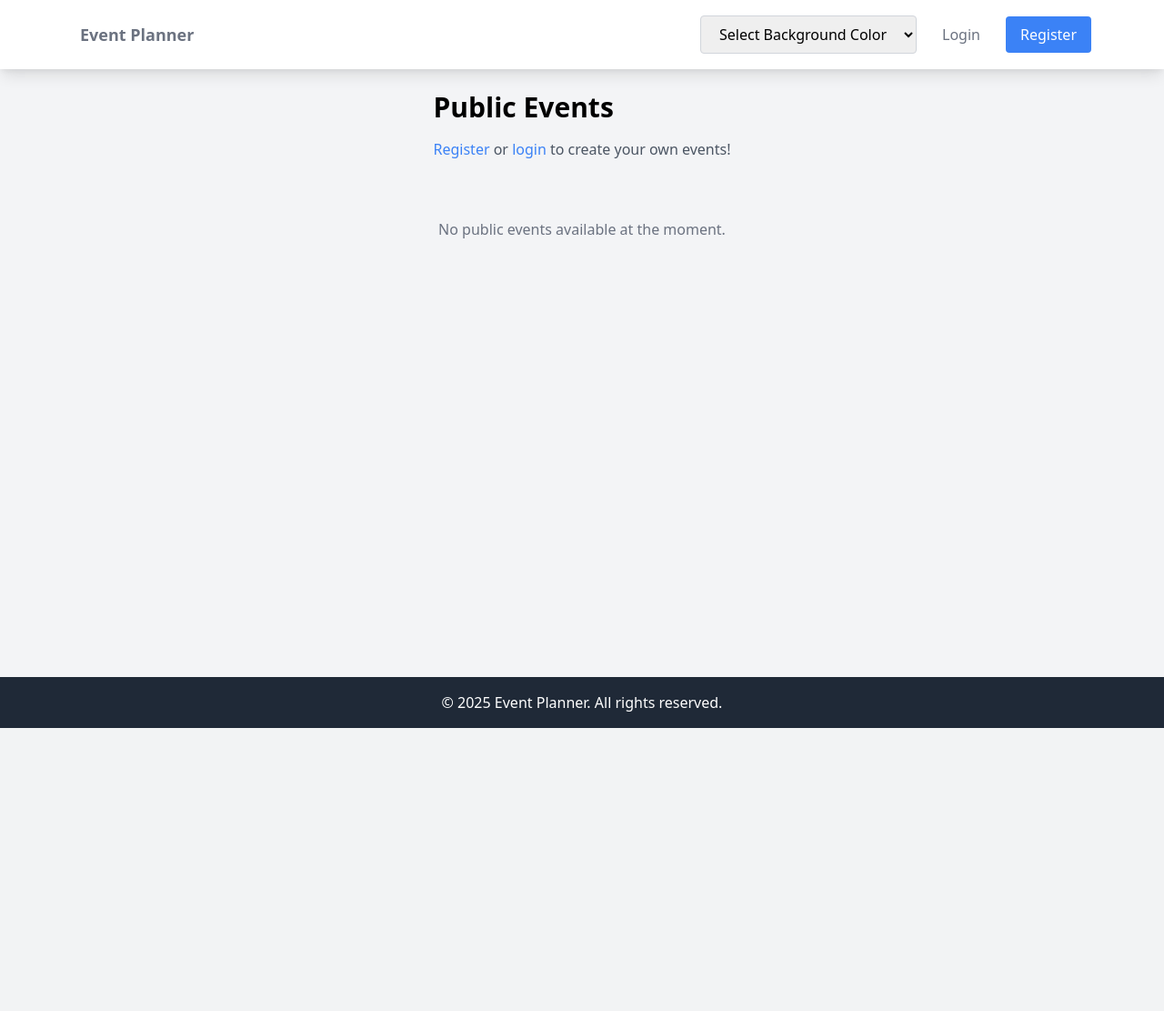
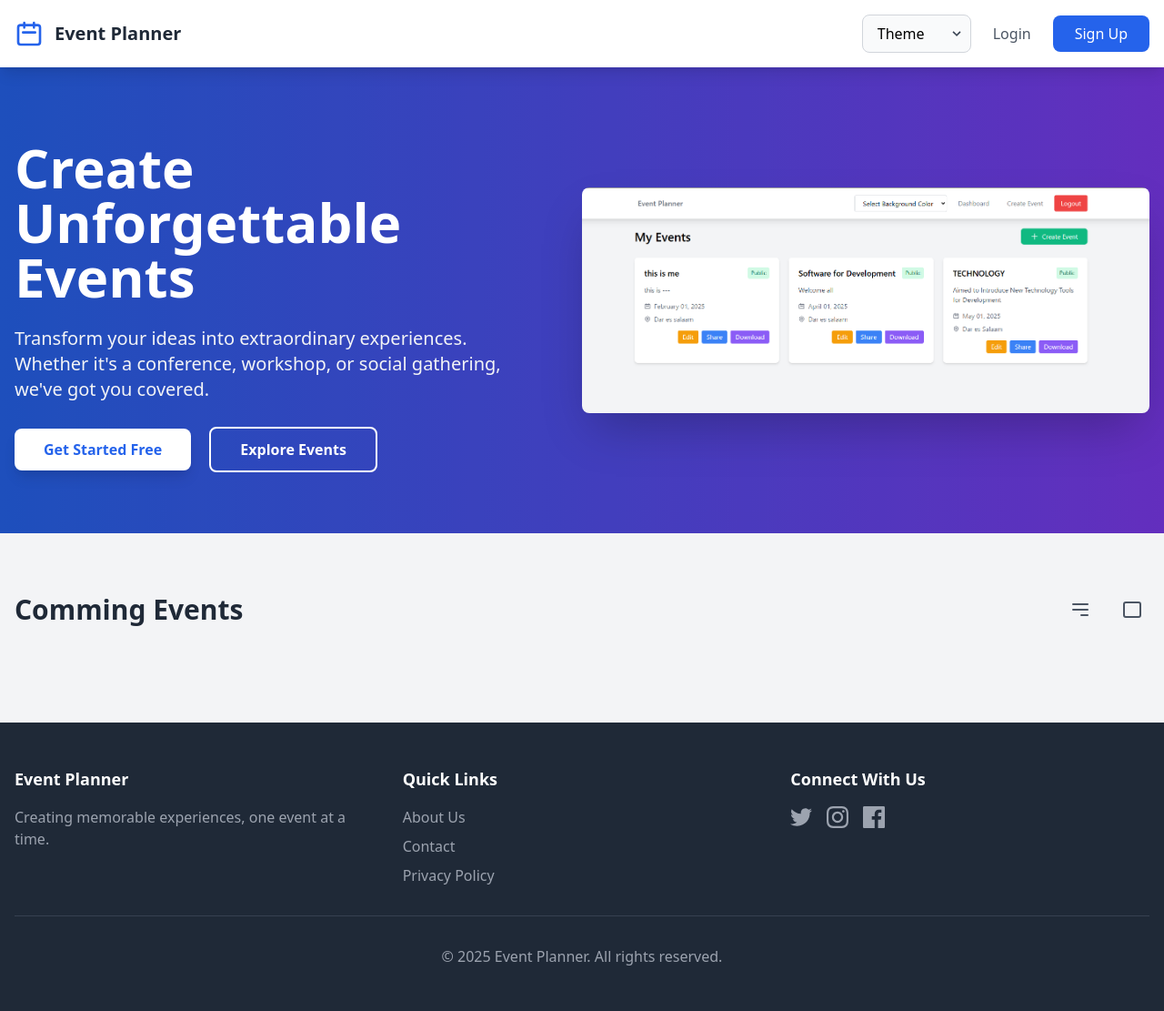
Before and after one commit to magesa133/eventplanner, a Flask app: page / in a window 1280 px wide. Shown: the whole page at 91% size. Before the commit the page ends 800 px from the top, so only its background shows below. Run offline with Flask 3, Linux system fonts and the light colour scheme; data that the repository does not hold is empty.

Commit message:
some changesa

```diff
--- a/app/routes/events.py
+++ b/app/routes/events.py
@@ -15,7 +15,8 @@ bp = Blueprint('events', __name__)
 @bp.route('/')
 def index():
     public_events = Event.query.filter_by(is_public=True).all()
-    return render_template('events/index.html', events=public_events)
+    return render_template('index.html', events=public_events)
+
 
 @bp.route('/dashboard')
 @login_required
--- a/app/templates/base.html
+++ b/app/templates/base.html
@@ -1,3 +1,4 @@
+<!-- base.html -->
 <!DOCTYPE html>
 <html lang="en">
 <head>
--- /dev/null
+++ b/app/templates/index.html
@@ -0,0 +1,317 @@
+<!DOCTYPE html>
+<html lang="en">
+<head>
+    <meta charset="UTF-8">
+    <meta name="viewport" content="width=device-width, initial-scale=1.0">
+    <title>Event Planner - Home</title>
+    <link href="https://cdnjs.cloudflare.com/ajax/libs/tailwindcss/2.2.19/tailwind.min.css" rel="stylesheet">
+    <link href="https://cdnjs.cloudflare.com/ajax/libs/animate.css/4.1.1/animate.min.css" rel="stylesheet">
+    <style>
+        body {
+            transition: background 0.5s;
+        }
+        .event-card:hover {
+            transform: translateY(-5px);
+        }
+        .hero-animate {
+            animation: fadeInUp 0.8s ease-out;
+        }
+        @keyframes floatAnimation {
+            0% { transform: translateY(0px); }
+            50% { transform: translateY(-10px); }
+            100% { transform: translateY(0px); }
+        }
+        .float-element {
+            animation: floatAnimation 3s ease-in-out infinite;
+        }
+    </style>
+</head>
+<body class="bg-gray-100 min-h-screen flex flex-col">
+    <!-- Navigation -->
+    <nav class="bg-white shadow-lg sticky top-0 z-50">
+        <div class="max-w-7xl mx-auto px-4">
+            <div class="flex justify-between items-center py-4">
+                <div class="flex items-center space-x-4">
+                    <a href="/" class="flex items-center space-x-3">
+                        <svg class="w-8 h-8 text-blue-600" fill="none" stroke="currentColor" viewBox="0 0 24 24">
+                            <path stroke-linecap="round" stroke-linejoin="round" stroke-width="2" d="M8 7V3m8 4V3m-9 8h10M5 21h14a2 2 0 002-2V7a2 2 0 00-2-2H5a2 2 0 00-2 2v12a2 2 0 002 2z"/>
+                        </svg>
+                        <span class="font-bold text-xl text-gray-800">Event Planner</span>
+                    </a>
+                </div>
+
+                <div class="flex items-center space-x-6">
+                    <div class="relative">
+                        <select id="bgColor" class="appearance-none bg-gray-50 border border-gray-300 rounded-lg py-2 px-4 pr-8 focus:outline-none focus:ring-2 focus:ring-blue-500">
+                            <option value="bg-gray-100">Theme</option>
+                            <option value="bg-blue-100">Ocean</option>
+                            <option value="bg-green-100">Forest</option>
+                            <option value="bg-purple-100">Lavender</option>
+                            <option value="bg-yellow-100">Sunshine</option>
+                        </select>
+                        <div class="pointer-events-none absolute inset-y-0 right-0 flex items-center px-2 text-gray-700">
+                            <svg class="fill-current h-4 w-4" xmlns="http://www.w3.org/2000/svg" viewBox="0 0 20 20">
+                                <path d="M9.293 12.95l.707.707L15.657 8l-1.414-1.414L10 10.828 5.757 6.586 4.343 8z"/>
+                            </svg>
+                        </div>
+                    </div>
+
+                    {% if current_user.is_authenticated %}
+                        <a href="/dashboard" class="text-gray-600 hover:text-blue-600 transition">Dashboard</a>
+                        <a href="/create-event" class="text-gray-600 hover:text-blue-600 transition">Create Event</a>
+                        <a href="/logout" class="bg-red-500 text-white px-4 py-2 rounded-lg hover:bg-red-600 transition">Logout</a>
+                    {% else %}
+                        <a href="/login" class="text-gray-600 hover:text-blue-600 transition">Login</a>
+                        <a href="/register" class="bg-blue-600 text-white px-6 py-2 rounded-lg hover:bg-blue-700 transition">Sign Up</a>
+                    {% endif %}
+                </div>
+            </div>
+        </div>
+    </nav>
+
+    <!-- Main Content -->
+    <main class="flex-grow">
+        <!-- Hero Section -->
+        <section class="relative bg-gradient-to-r from-blue-600 to-purple-600 py-20 overflow-hidden">
+            <div class="absolute inset-0 bg-black opacity-20"></div>
+            <div class="max-w-7xl mx-auto px-4 relative">
+                <div class="flex flex-col md:flex-row items-center justify-between">
+                    <div class="text-white space-y-6 md:w-1/2 hero-animate">
+                        <h1 class="text-4xl md:text-6xl font-bold leading-tight">Create Unforgettable Events</h1>
+                        <p class="text-xl text-gray-100 max-w-xl">Transform your ideas into extraordinary experiences. Whether it's a conference, workshop, or social gathering, we've got you covered.</p>
+                        {% if not current_user.is_authenticated %}
+                            <div class="space-x-4 pt-4">
+                                <a href="/register" class="bg-white text-blue-600 px-8 py-3 rounded-lg font-semibold hover:bg-blue-50 transition shadow-lg">Get Started Free</a>
+                                <a href="#eventsContainer" class="border-2 border-white text-white px-8 py-3 rounded-lg font-semibold hover:bg-white hover:text-blue-600 transition">Explore Events</a>
+                            </div>
+                        {% endif %}
+                    </div>
+                    <div class="md:w-1/2 mt-10 md:mt-0 float-element hidden md:block">
+                        <img src="../static/images/home.png" alt="Event illustration" class="rounded-lg shadow-2xl">
+                    </div>
+                </div>
+            </div>
+        </section>
+
+        <!-- Featured Events -->
+        <section class="py-16 px-4">
+            <div class="max-w-7xl mx-auto">
+                <div class="flex justify-between items-center mb-10">
+                    <h2 class="text-3xl font-bold text-gray-800">Comming Events</h2>
+                    <div class="flex items-center space-x-4">
+                        <button id="gridView" class="p-2 text-gray-600 hover:text-blue-600 transition">
+                            <svg class="w-6 h-6" fill="none" stroke="currentColor" viewBox="0 0 24 24">
+                                <path stroke-linecap="round" stroke-linejoin="round" stroke-width="2" d="M4 6h16M4 12h16m-7 6h7"/>
+                            </svg>
+                        </button>
+                        <button id="listView" class="p-2 text-gray-600 hover:text-blue-600 transition">
+                            <svg class="w-6 h-6" fill="none" stroke="currentColor" viewBox="0 0 24 24">
+                                <path stroke-linecap="round" stroke-linejoin="round" stroke-width="2" d="M4 6a2 2 0 012-2h14a2 2 0 012 2v12a2 2 0 01-2 2H6a2 2 0 01-2-2V6z"/>
+                            </svg>
+                        </button>
+                    </div>
+                </div>
+
+                <div id="eventsContainer" class="grid grid-cols-1 md:grid-cols-2 lg:grid-cols-3 gap-8">
+                    {% for event in events %}
+                    <div class="bg-white rounded-xl shadow-lg overflow-hidden event-card transition-all duration-300">
+                        <div class="relative">
+                            {% if event.image_url %}
+                                <img src="{{ event.image_url }}" alt="{{ event.title }}" class="w-full h-48 object-cover">
+                            {% else %}
+                                <div class="w-full h-48 bg-gradient-to-br from-blue-100 to-purple-100 flex items-center justify-center">
+                                    <svg class="w-16 h-16 text-gray-400" fill="none" stroke="currentColor" viewBox="0 0 24 24">
+                                        <path stroke-linecap="round" stroke-linejoin="round" stroke-width="2" d="M4 16l4.586-4.586a2 2 0 012.828 0L16 16m-2-2l1.586-1.586a2 2 0 012.828 0L20 14m-6-6h.01M6 20h12a2 2 0 002-2V6a2 2 0 00-2-2H6a2 2 0 00-2 2v12a2 2 0 002 2z"/>
+                                    </svg>
+                                </div>
+                            {% endif %}
+                            <div class="absolute top-4 right-4">
+                                <span class="px-3 py-1 text-sm font-semibold text-blue-600 bg-white rounded-full shadow">{{ event.category }}</span>
+                            </div>
+                        </div>
+                        <div class="p-6">
+                            <h3 class="text-xl font-bold text-gray-800 mb-2">{{ event.title }}</h3>
+                            <p class="text-gray-600 mb-4">{{ event.description[:100] }}...</p>
+                            <div class="flex items-center justify-between">
+                                <div class="flex items-center space-x-2 text-gray-500">
+                                    <svg class="w-5 h-5" fill="none" stroke="currentColor" viewBox="0 0 24 24">
+                                        <path stroke-linecap="round" stroke-linejoin="round" stroke-width="2" d="M8 7V3m8 4V3m-9 8h10M5 21h14a2 2 0 002-2V7a2 2 0 00-2-2H5a2 2 0 00-2 2v12a2 2 0 002 2z"/>
+                                    </svg>
+                                    <span>{{ event.date.strftime('%B %d, %Y') }}</span>
+                                </div>
+                                <a href="/events/{{ event.id }}" class="inline-flex items-center text-blue-600 hover:text-blue-700 font-semibold">
+                                    Learn More
+                                    <svg class="w-4 h-4 ml-1" fill="none" stroke="currentColor" viewBox="0 0 24 24">
+                                        <path stroke-linecap="round" stroke-linejoin="round" stroke-width="2" d="M9 5l7 7-7 7"/>
+                                    </svg>
+                                </a>
+                            </div>
+                        </div>
+                    </div>
+                    {% endfor %}
+                </div>
+            </div>
+        </section>
+    </main>
+
+    <!-- Footer -->
+    <footer class="bg-gray-800 text-white py-12">
+        <div class="max-w-7xl mx-auto px-4">
+            <div class="grid grid-cols-1 md:grid-cols-3 gap-8">
+                <div>
+                    <h3 class="text-lg font-semibold mb-4">Event Planner</h3>
+                    <p class="text-gray-400">Creating memorable experiences, one event at a time.</p>
+                </div>
+                <div>
+                    <h3 class="text-lg font-semibold mb-4">Quick Links</h3>
+                    <ul class="space-y-2 text-gray-400">
+                        <li><a href="/about" class="hover:text-white transition">About Us</a></li>
+                        <li><a href="/contact" class="hover:text-white transition">Contact</a></li>
+                        <li><a href="/privacy" class="hover:text-white transition">Privacy Policy</a></li>
+                    </ul>
+                </div>
+                <div>
+                    <h3 class="text-lg font-semibold mb-4">Connect With Us</h3>
+                    <div class="flex space-x-4">
+                        <a href="#" class="text-gray-400 hover:text-white transition">
+                            <svg class="w-6 h-6" fill="currentColor" viewBox="0 0 24 24">
+                                <path d="M24 4.557c-.883.392-1.832.656-2.828.775 1.017-.609 1.798-1.574 2.165-2.724-.951.564-2.005.974-3.127 1.195-.897-.957-2.178-1.555-3.594-1.555-3.179 0-5.515 2.966-4.797 6.045-4.091-.205-7.719-2.165-10.148-5.144-1.29 2.213-.669 5.108 1.523 6.574-.806-.026-1.566-.247-2.229-.616-.054 2.281 1.581 4.415 3.949 4.89-.693.188-1.452.232-2.224.084.626 1.956 2.444 3.379 4.6 3.419-2.07 1.623-4.678 2.348-7.29 2.04 2.179 1.397 4.768 2.212 7.548 2.212 9.142 0 14.307-7.721 13.995-14.646.962-.695 1.797-1.562 2.457-2.549z"/>
+                            </svg>
+                        </a>
+                        <a href="#" class="text-gray-400 hover:text-white transition">
+                            <svg class="w-6 h-6" fill="currentColor" viewBox="0 0 24 24">
+                                <path d="M12 2.163c3.204 0 3.584.012 4.85.07 3.252.148 4.771 1.691 4.919 4.919.058 1.265.069 1.645.069 4.849 0 3.205-.012 3.584-.069 4.849-.149 3.225-1.664 4.771-4.919 4.919-1.266.058-1.644.07-4.85.07-3.204 0-3.584-.012-4.849-.07-3.26-.149-4.771-1.699-4.919-4.92-.058-1.265-.07-1.644-.07-4.849 0-3.204.013-3.583.07-4.849.149-3.227 1.664-4.771 4.919-4.919 1.266-.057 1.645-.069 4.849-.069zm0-2.163c-3.259 0-3.667.014-4.947.072-4.358.2-6.78 2.618-6.98 6.98-.059 1.281-.073 1.689-.073 4.948 0 3.259.014 3.668.072 4.948.2 4.358 2.618 6.78 6.98 6.98 1.281.058 1.689.072 4.948.072 3.259 0 3.668-.014 4.948-.072 4.354-.2 6.782-2.618 6.979-6.98.059-1.28.073-1.689.073-4.948 0-3.259-.014-3.667-.072-4.947-.196-4.354-2.617-6.78-6.979-6.98-1.281-.059-1.69-.073-4.949-.073zm0 5.838c-3.403 0-6.162 2.759-6.162 6.162s2.759 6.163 6.162 6.163 6.162-2.759 6.162-6.163c0-3.403-2.759-6.162-6.162-6.162zm0 10.162c-2.209 0-4-1.79-4-4 0-2.209 1.791-4 4-4s4 1.791 4 4c0 2.21-1.791 4-4 4zm6.406-11.845c-.796 0-1.441.645-1.441 1.44s.645 1.44 1.441 1.44c.795 0 1.439-.645 1.439-1.44s-.644-1.44-1.439-1.44z"/>
+                            </svg>
+                        </a>
+                        <a href="#" class="text-gray-400 hover:text-white transition">
+                            <svg class="w-6 h-6" fill="currentColor" viewBox="0 0 24 24">
+                                <path d="M22.675 0h-21.35c-.732 0-1.325.593-1.325 1.325v21.351c0 .731.593 1.324 1.325 1.324h11.495v-9.294h-3.128v-3.622h3.128v-2.671c0-3.1 1.893-4.788 4.659-4.788 1.325 0 2.463.099 2.795.143v3.24l-1.918.001c-1.504 0-1.795.715-1.795 1.763v2.313h3.587l-.467 3.622h-3.12v9.293h6.116c.73 0 1.323-.593 1.323-1.325v-21.35c0-.732-.593-1.325-1.325-1.325z"/>
+                            </svg>
+                        </a>
+                    </div>
+                </div>
+            </div>
+            <div class="border-t border-gray-700 mt-8 pt-8 text-center text-gray-400">
+                <p>&copy; 2025 Event Planner. All rights reserved.</p>
+            </div>
+        </div>
+    </footer>
+
+    <!-- Search Modal -->
+    <div id="searchModal" class="hidden fixed inset-0 bg-black bg-opacity-50 z-50">
+        <div class="fixed inset-x-0 top-0 bg-white p-4">
+            <div class="max-w-4xl mx-auto">
+                <div class="relative">
+                    <input type="text"
+                           id="searchInput"
+                           class="w-full px-4 py-3 border-2 border-gray-300 rounded-lg focus:border-blue-500 focus:outline-none"
+                           placeholder="Search for events...">
+                    <button id="closeSearch" class="absolute right-4 top-3 text-gray-500 hover:text-gray-700">
+                        <svg class="w-6 h-6" fill="none" stroke="currentColor" viewBox="0 0 24 24">
+                            <path stroke-linecap="round" stroke-linejoin="round" stroke-width="2" d="M6 18L18 6M6 6l12 12"/>
+                        </svg>
+                    </button>
+                </div>
+                <div id="searchResults" class="mt-4"></div>
+            </div>
+        </div>
+    </div>
+
+    <script>
+        // Theme Switcher
+        const bgColorSelect = document.getElementById('bgColor');
+
+        bgColorSelect.addEventListener('change', (event) => {
+            document.body.className = event.target.value + ' min-h-screen flex flex-col';
+        });
+
+        // View Toggle
+        const gridView = document.getElementById('gridView');
+        const listView = document.getElementById('listView');
+        const eventsContainer = document.getElementById('eventsContainer');
+
+        gridView.addEventListener('click', () => {
+            eventsContainer.classList.remove('flex', 'flex-col');
+            eventsContainer.classList.add('grid', 'grid-cols-1', 'md:grid-cols-2', 'lg:grid-cols-3');
+        });
+
+        listView.addEventListener('click', () => {
+            eventsContainer.classList.remove('grid', 'grid-cols-1', 'md:grid-cols-2', 'lg:grid-cols-3');
+            eventsContainer.classList.add('flex', 'flex-col', 'space-y-6');
+        });
+
+        // Search Modal
+        const searchModal = document.getElementById('searchModal');
+        const searchInput = document.getElementById('searchInput');
+        const closeSearch = document.getElementById('closeSearch');
+        const searchResults = document.getElementById('searchResults');
+
+        document.addEventListener('keydown', (e) => {
+            if (e.ctrlKey && e.key === 'k') {
+                e.preventDefault();
+                searchModal.classList.remove('hidden');
+                searchInput.focus();
+            }
+            if (e.key === 'Escape') {
+                searchModal.classList.add('hidden');
+            }
+        });
+
+        closeSearch.addEventListener('click', () => {
+            searchModal.classList.add('hidden');
+        });
+
+        // Debounce function for search
+        function debounce(func, wait) {
+            let timeout;
+            return function executedFunction(...args) {
+                const later = () => {
+                    clearTimeout(timeout);
+                    func(...args);
+                };
+                clearTimeout(timeout);
+                timeout = setTimeout(later, wait);
+            };
+        }
+
+        // Search functionality
+        searchInput.addEventListener('input', debounce(async () => {
+            const query = searchInput.value;
+            if (query.length < 2) {
+                searchResults.innerHTML = '';
+                return;
+            }
+
+            try {
+                const response = await fetch(`/api/search?q=${encodeURIComponent(query)}`);
+                const data = await response.json();
+
+                searchResults.innerHTML = data.events.map(event => `
+                    <a href="/events/${event.id}" class="block p-4 hover:bg-gray-50 rounded transition">
+                        <h3 class="font-semibold text-gray-800">${event.title}</h3>
+                        <p class="text-sm text-gray-600">${event.date}</p>
+                    </a>
+                `).join('');
+            } catch (error) {
+                console.error('Search failed:', error);
+            }
+        }, 300));
+
+        // Animate on scroll
+        const animateOnScroll = () => {
+            const elements = document.querySelectorAll('.event-card');
+            elements.forEach(element => {
+                const elementTop = element.getBoundingClientRect().top;
+                const elementBottom = element.getBoundingClientRect().bottom;
+
+                if (elementTop < window.innerHeight && elementBottom > 0) {
+                    element.classList.add('opacity-100', 'translate-y-0');
+                }
+            });
+        };
+
+        window.addEventListener('scroll', debounce(animateOnScroll, 50));
+        animateOnScroll();
+    </script>
+</body>
+</html>
```
Also changed, not shown: app/templates/events/create.html (+24 -27 lines), app/static/images/home.png (added).
